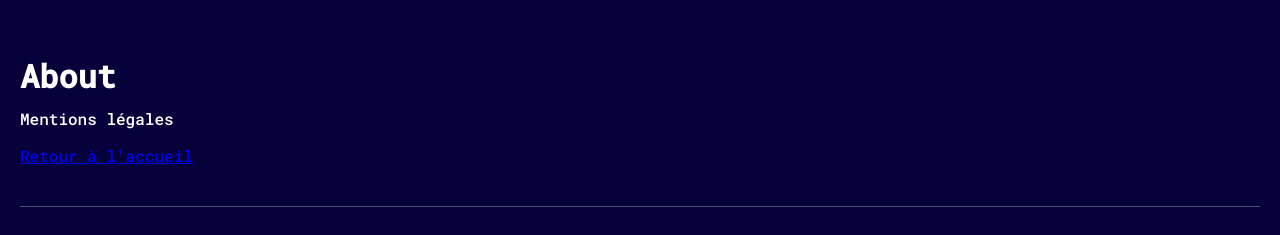
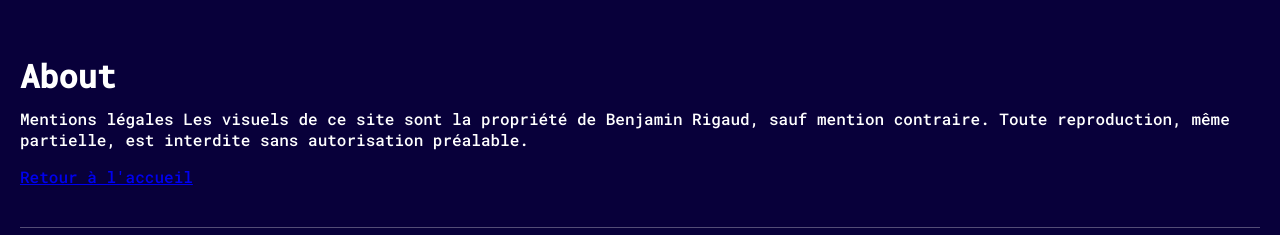
Before and after one commit to universe-city-eu/benjaminrigaud.github.io, a plain HTML site: page about.html in a window 1280 px wide. Shown: the top 235 px of the page. Drawn offline with Linux system fonts and the light colour scheme.

Commit message:
DEUXIEME  essai de publication via github avec Kader le 5/11

```diff
--- a/about.html
+++ b/about.html
@@ -13,7 +13,10 @@
 
 <h1>About</h1>
 
-<p>Mentions légales</p>
+<p>Mentions légales
+
+	Les visuels de ce site sont la propriété de Benjamin Rigaud, sauf mention contraire. Toute reproduction, même partielle, est interdite sans autorisation préalable.
+</p>
 
 
 <a href="index.html">Retour à l'accueil </a>
```
